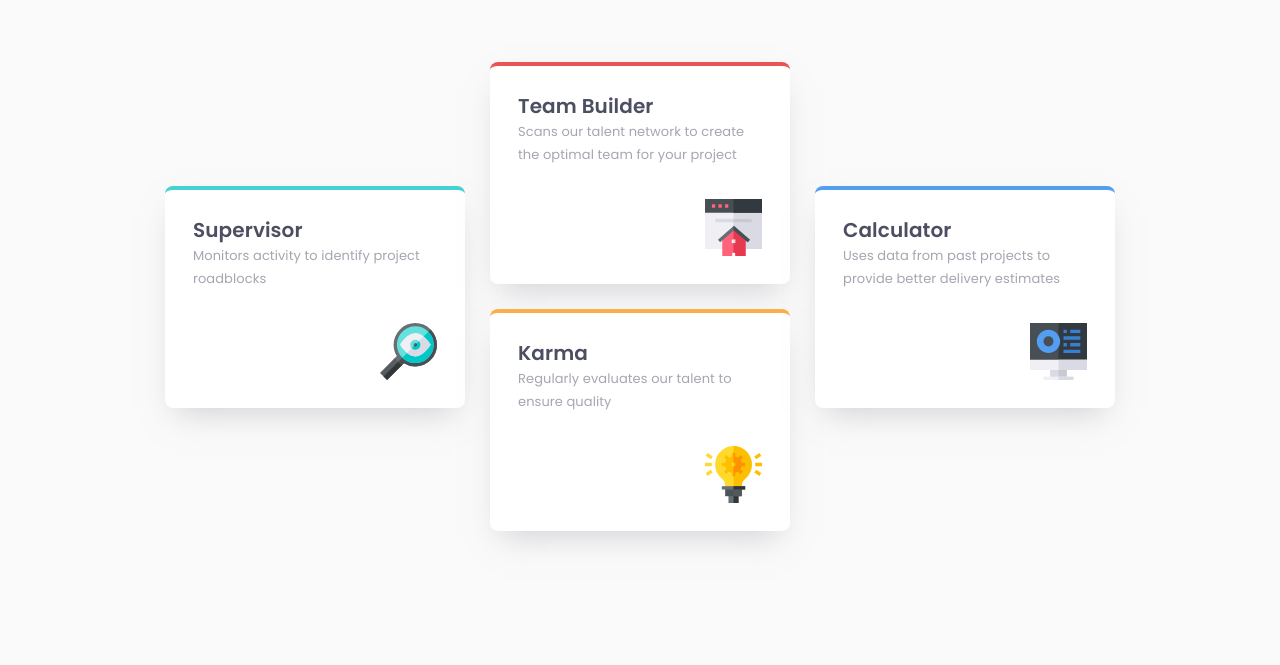
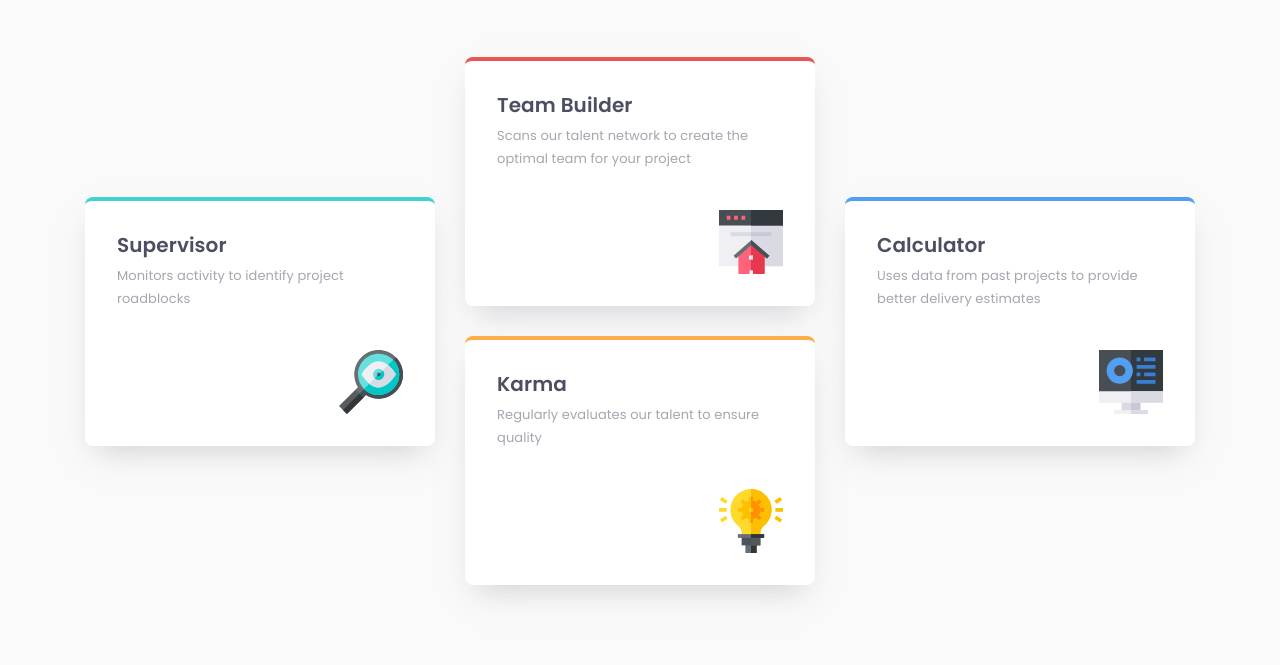
Before and after one commit to aeosmanoglu/four-card-feature-section, a website: page index.html in a window 1280 px wide. Shown: the part 230-895 px from the top of the page. Before the commit the page ends 839 px from the top, so only its background shows below. Drawn offline with Linux system fonts and the light colour scheme.

Commit message:
update margins

```diff
--- a/index.html
+++ b/index.html
@@ -10,9 +10,9 @@
 </head>
 
 <body class="text-[15px] leading-[25px] tracking-[.1px] text-neutral-900 bg-neutral-100">
-<div class="flex flex-col px-8 pt-[85px] pb-[78px] gap-[76px] items-center justify-center min-h-screen">
-    <header class="flex flex-col text-center gap-4 tracking-[.17px] max-w-[540px]">
-        <div class="flex flex-col gap-px text-2xl">
+<div class="flex flex-col px-8 pt-[85px] pb-[78px] lg:py-[80px] gap-[76px] lg:gap-[60px] items-center justify-center min-h-screen">
+    <header class="flex flex-col text-center gap-4 tracking-[.17px] lg:tracking-[.25px] max-w-[540px]">
+        <div class="flex flex-col gap-px text-2xl lg:gap-[-3px] lg:text-4xl">
             <h2 class="font-light">Reliable, efficient delivery</h2>
             <h1 class="font-semibold">Powered by Technology</h1>
         </div>
@@ -22,43 +22,43 @@
         </p>
     </header>
 
-    <div class="grid grid-cols-1 lg:grid-cols-3 gap-[25px]">
+    <div class="grid grid-cols-1 lg:grid-cols-3 gap-[25px] lg:gap-[30px]">
 
         <div class="flex justify-center items-center">
-            <div class="bg-white rounded-lg border-t-4 border-cyan p-7 shadow-card max-w-[300px]">
-                <h3 class="font-semibold text-[20px] mb-px">Supervisor</h3>
-                <p class="text-[13px] leading-[23px] tracking-[.09px] opacity-50 mb-[33px]">
+            <div class="bg-white rounded-lg border-t-4 border-cyan p-7 lg:p-8 shadow-card max-w-[350px]">
+                <h3 class="font-semibold text-[20px] mb-px lg:mb-1.5">Supervisor</h3>
+                <p class="text-[13px] leading-[23px] tracking-[.09px] opacity-50 mb-[33px] lg:mb-10">
                     Monitors activity to identify project roadblocks
                 </p>
-                <img src="./images/icon-supervisor.svg" alt="Supervisor icon" class="w-[57px] h-[57px] ml-auto">
+                <img src="./images/icon-supervisor.svg" alt="Supervisor icon" class="w-[57px] lg:w-16 ml-auto">
             </div>
         </div>
 
-        <div class="flex flex-col items-center space-y-[25px]">
-            <div class="bg-white rounded-lg border-t-4 border-red p-7 shadow-card max-w-[300px]">
-                <h3 class="font-semibold text-[20px] mb-px">Team Builder</h3>
-                <p class="text-[13px] leading-[23px] tracking-[.09px] opacity-50 mb-[33px]">
+        <div class="flex flex-col items-center space-y-[25px] lg:space-y-[30px]">
+            <div class="bg-white rounded-lg border-t-4 border-red p-7 lg:p-8 shadow-card max-w-[350px]">
+                <h3 class="font-semibold text-[20px] mb-px lg:mb-1.5">Team Builder</h3>
+                <p class="text-[13px] leading-[23px] tracking-[.09px] opacity-50 mb-[33px] lg:mb-10">
                     Scans our talent network to create the optimal team for your project
                 </p>
-                <img src="./images/icon-team-builder.svg" alt="Team Builder icon" class="w-[57px] h-[57px] ml-auto">
+                <img src="./images/icon-team-builder.svg" alt="Team Builder icon" class="w-[57px] lg:w-16 ml-auto">
             </div>
 
-            <div class="bg-white rounded-lg border-t-4 border-orange p-7 shadow-card max-w-[300px]">
-                <h3 class="font-semibold text-[20px] mb-px">Karma</h3>
-                <p class="text-[13px] leading-[23px] tracking-[.09px] opacity-50 mb-[33px]">
+            <div class="bg-white rounded-lg border-t-4 border-orange p-7 lg:p-8 shadow-card max-w-[350px]">
+                <h3 class="font-semibold text-[20px] mb-px lg:mb-1.5">Karma</h3>
+                <p class="text-[13px] leading-[23px] tracking-[.09px] opacity-50 mb-[33px] lg:mb-10">
                     Regularly evaluates our talent to ensure quality
                 </p>
-                <img src="./images/icon-karma.svg" alt="Karma icon" class="w-[57px] h-[57px] ml-auto">
+                <img src="./images/icon-karma.svg" alt="Karma icon" class="w-[57px] lg:w-16 ml-auto">
             </div>
         </div>
 
         <div class="flex justify-center items-center">
-            <div class="bg-white rounded-lg border-t-4 border-blue p-7 shadow-card max-w-[300px]">
-                <h3 class="font-semibold text-[20px] mb-px">Calculator</h3>
-                <p class="text-[13px] leading-[23px] tracking-[.09px] opacity-50 mb-[33px]">
+            <div class="bg-white rounded-lg border-t-4 border-blue p-7 lg:p-8 shadow-card max-w-[350px]">
+                <h3 class="font-semibold text-[20px] mb-px lg:mb-1.5">Calculator</h3>
+                <p class="text-[13px] leading-[23px] tracking-[.09px] opacity-50 mb-[33px] lg:mb-10">
                     Uses data from past projects to provide better delivery estimates
                 </p>
-                <img src="./images/icon-calculator.svg" alt="Calculator icon" class="w-[57px] h-[57px] ml-auto">
+                <img src="./images/icon-calculator.svg" alt="Calculator icon" class="w-[57px] lg:w-16 ml-auto">
             </div>
         </div>
     </div>
```
Also changed, not shown: src/output.css.
